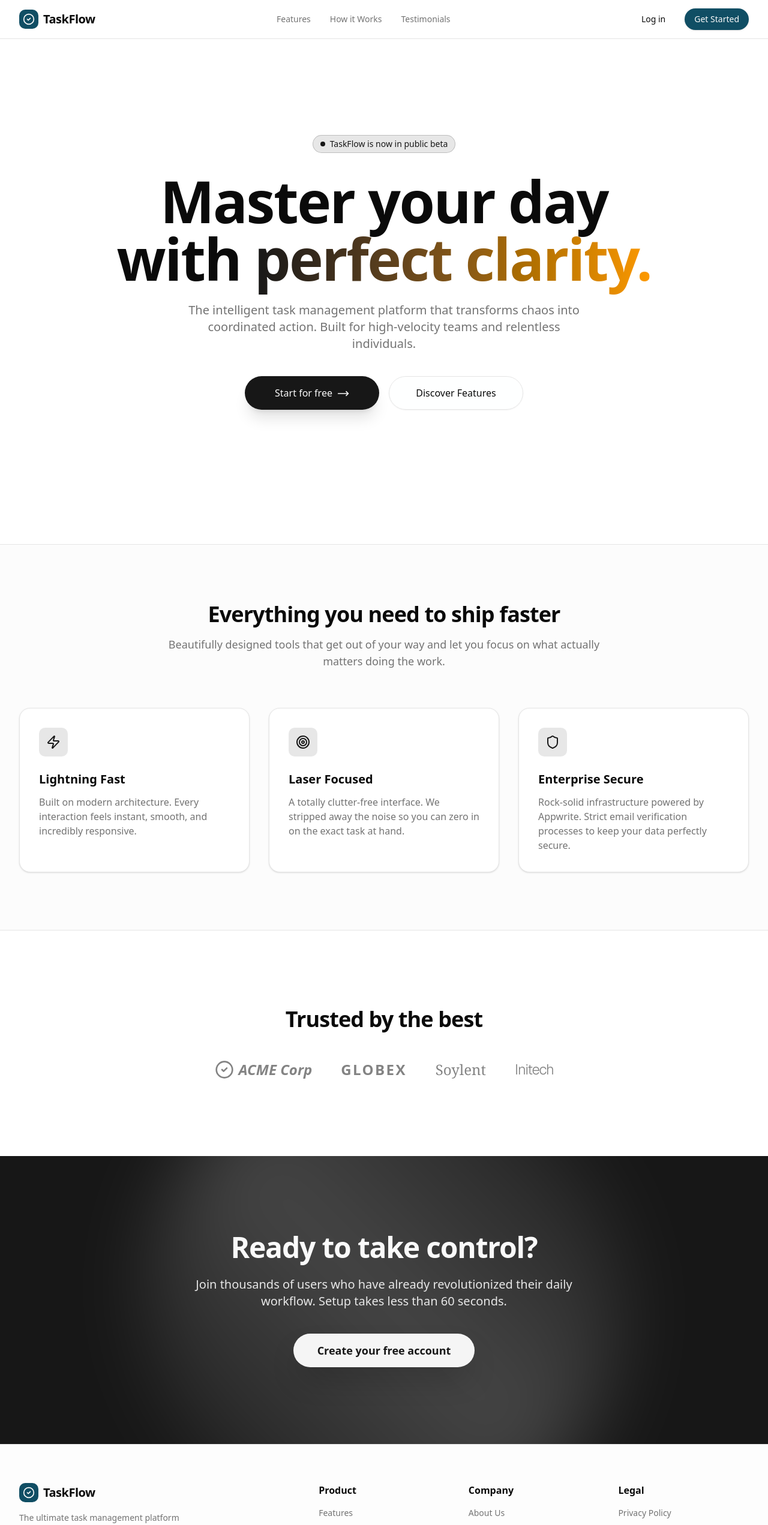
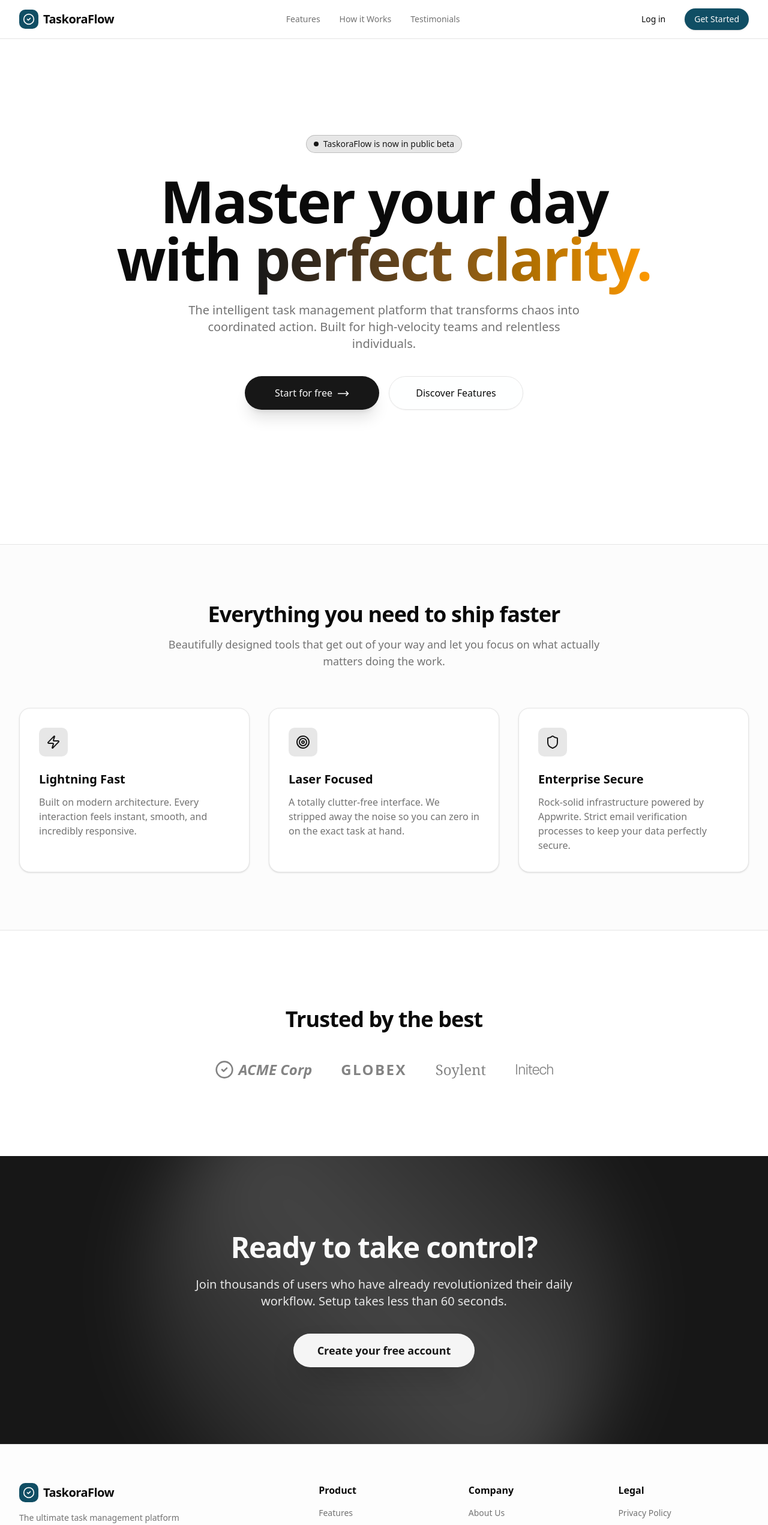
Before and after one commit to moseyda/task-manager, a Next.js app: page / in a window 1280 px wide. Shown: the top 2542 px of the page at 60% size. Built offline with nearby package versions, Linux system fonts and the light colour scheme.

Commit message:
feat: name rebranding from TaskMaster Pro to TaskoraFlow.

```diff
--- a/src/app/(auth)/layout.tsx
+++ b/src/app/(auth)/layout.tsx
@@ -3,7 +3,7 @@ export default function AuthLayout({ children }: { children: React.ReactNode })
         <div className="flex min-h-screen items-center justify-center bg-muted/40 p-4">
             <div className="w-full max-w-md space-y-4">
                 <div className="text-center mb-8">
-                    <h1 className="text-3xl font-bold tracking-tight">TaskMaster Pro</h1>
+                    <h1 className="text-3xl font-bold tracking-tight">TaskoraFlow</h1>
                     <p className="text-muted-foreground mt-2">Manage your tasks seamlessly.</p>
                 </div>
                 {children}
--- a/src/app/(marketing)/page.tsx
+++ b/src/app/(marketing)/page.tsx
@@ -11,7 +11,7 @@ export default function LandingPage() {
                 <div className="container mx-auto max-w-7xl px-4 md:px-8 flex flex-col items-center text-center">
                     <div className="inline-flex items-center rounded-full border border-primary/20 bg-primary/10 px-3 py-1 text-sm font-medium text-primary mb-8 animate-in fade-in slide-in-from-bottom-4 duration-500">
                         <span className="flex h-2 w-2 rounded-full bg-primary mr-2 animate-pulse" />
-                        TaskFlow is now in public beta
+                        TaskoraFlow is now in public beta
                     </div>
 
                     <h1 className="max-w-4xl text-5xl font-extrabold tracking-tight sm:text-6xl md:text-7xl lg:text-8xl mb-6 animate-in fade-in slide-in-from-bottom-8 duration-700">
--- a/src/app/layout.tsx
+++ b/src/app/layout.tsx
@@ -12,7 +12,7 @@ const geistMono = Geist_Mono({
 });
 
 export const metadata: Metadata = {
-  title: "TaskMaster Pro",
+  title: "TaskoraFlow",
   description: "Modern production-ready task management dashboard",
 };
 
--- a/src/components/layout/footer.tsx
+++ b/src/components/layout/footer.tsx
@@ -11,7 +11,7 @@ export function Footer() {
                             <div className="flex h-8 w-8 items-center justify-center rounded-lg bg-chart-3">
                                 <CheckCircle2 className="h-5 w-5 text-primary-foreground" />
                             </div>
-                            <span className="font-bold tracking-tight text-xl">TaskFlow</span>
+                            <span className="font-bold tracking-tight text-xl">TaskoraFlow</span>
                         </div>
                         <p className="max-w-xs text-sm text-muted-foreground mb-6">
                             The ultimate task management platform designed to orchestrate your workflow with perfect clarity and unstoppable momentum.
@@ -54,7 +54,7 @@ export function Footer() {
                 </div>
 
                 <div className="mt-12 pt-8 border-t flex flex-col md:flex-row items-center justify-between gap-4 text-sm text-muted-foreground">
-                    <p>© {new Date().getFullYear()} TaskFlow Inc. All rights reserved.</p>
+                    <p>© {new Date().getFullYear()} TaskoraFlow Inc. All rights reserved.</p>
                     <div className="flex items-center gap-4">
                         <span>Crafted with passion.</span>
                     </div>
--- a/src/components/layout/landing-navbar.tsx
+++ b/src/components/layout/landing-navbar.tsx
@@ -13,7 +13,7 @@ export function LandingNavbar() {
                         <CheckCircle2 className="h-5 w-5 text-primary-foreground" />
                     </div>
                     <Link href="/" className="font-bold tracking-tight text-xl flex items-center gap-2">
-                        TaskFlow
+                        TaskoraFlow
                     </Link>
                 </div>
 
--- a/src/components/layout/sidebar.tsx
+++ b/src/components/layout/sidebar.tsx
@@ -69,7 +69,7 @@ export function Sidebar() {
                             !sidebarOpen && "opacity-0 w-0 hidden"
                         )}
                     >
-                        TaskMaster Pro
+                        TaskoraFlow
                     </span>
                 </Link>
             </div>
```
Also changed, not shown: 1 other file (tests, documents, lock files or other folders).
